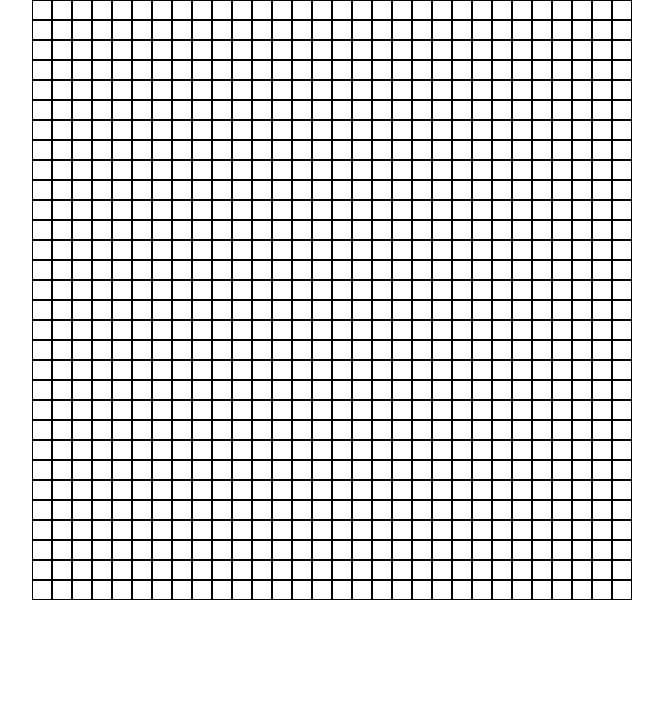
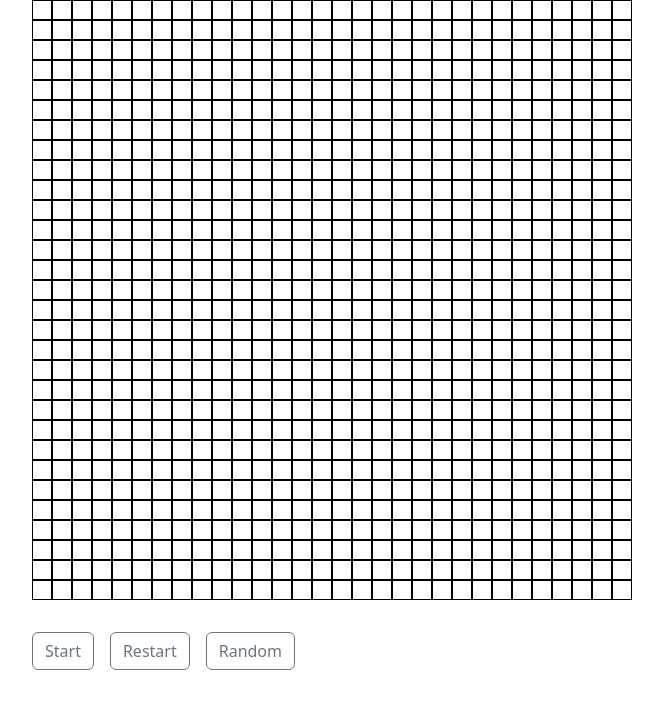
Before and after one commit to gabrielaRazo/game-of-life, a React (Create React App) app: page / in a window 1280 px wide. Shown: the top 708 px of the page, without its empty margins (335-998 px from the left). Built offline with nearby package versions, Linux system fonts and the light colour scheme.

Commit message:
add: Funtion to start the game
The updateGrid will update the state to start playing the game

```diff
--- a/src/components/grid/grid.css
+++ b/src/components/grid/grid.css
@@ -3,3 +3,7 @@
   height: 20px;
   border: 1px solid black;
 }
+
+.space {
+  margin-top: 2em;
+}
--- a/src/components/grid/grid.js
+++ b/src/components/grid/grid.js
@@ -1,14 +1,22 @@
-import React, { useState, useEffect } from 'react';
+import React, { useState, useEffect, useRef } from 'react';
 import Container from 'react-bootstrap/Container';
 import Row from 'react-bootstrap/Row';
 import Col from 'react-bootstrap/Col';
+import Button from 'react-bootstrap/Button';
+import Stack from 'react-bootstrap/Stack';
 
 import './grid.css';
 
 const Grid = () => {
+  const numRows = 30;
+  const numCols = 30;
   const [grid, setGrid] = useState([]);
-  const [numCols, setNumCols] = useState(30);
-  const [numRows, setNumRows] = useState(30);
+  const [running, setRunning] = useState(false);
+  const runningRef = useRef(running);
+
+  useEffect(() => {
+    runningRef.current = running;
+  }, [running]);
 
   const onEmptyGrid = () => {
     var grid = [];
@@ -34,7 +42,6 @@ const Grid = () => {
 
   const onColorCell = (i, j) => {
     const newGrid = JSON.parse(JSON.stringify(grid));
-    console.log('newGrid', newGrid);
     // Toggle the cell between "alive" and "dead"
     newGrid[i][j] = grid[i][j] === 1 ? 0 : 1;
     setGrid(newGrid);
@@ -42,12 +49,61 @@ const Grid = () => {
 
   useEffect(() => {
     onEmptyGrid();
-    //setGrid(randomGrid());
   }, []);
+
+  const updateGrid = (grid) => {
+    if (!runningRef.current) {
+      return;
+    }
+    let newGrid = JSON.parse(JSON.stringify(grid));
+    for (let i = 0; i < grid.length; i++) {
+      for (let j = 0; j < grid[i].length; j++) {
+        let aliveNeighbors = 0;
+        for (let x = -1; x <= 1; x++) {
+          for (let y = -1; y <= 1; y++) {
+            if (x === 0 && y === 0) continue; //current cell does not change its state
+            if (i + x < 0 || j + y < 0) continue; //check if the indexes are not negative
+            if (i + x >= grid.length || j + y >= grid[0].length) continue; //check if the indexes are not greater than the grid itself
+
+            if (grid[i + x][j + y] === 1) {
+              //check if the cell is alive
+              aliveNeighbors++;
+            }
+          }
+        }
+        //rules for the game of life
+        if (grid[i][j] === 1) {
+          if (aliveNeighbors < 2 || aliveNeighbors > 3) {
+            //cell dies
+            newGrid[i][j] = 0;
+          }
+        } else {
+          if (aliveNeighbors === 3) {
+            //cell comes to life
+            newGrid[i][j] = 1;
+          }
+        }
+      }
+    }
+    return newGrid;
+  };
+
+  useEffect(() => {
+    let intervalId;
+    if (running) {
+      intervalId = setInterval(() => {
+        setGrid(updateGrid);
+      }, 500);
+    } else {
+      clearInterval(intervalId);
+    }
+    return () => clearInterval(intervalId);
+  }, [running, setGrid, updateGrid]);
 
   return (
     <Container>
       <Row>
+        <div className="space" />
         <Col
           lg={{ span: 6, offset: 3 }}
           md={{ span: 6, offset: 1 }}
@@ -77,6 +133,24 @@ const Grid = () => {
                 ))
               )}
           </div>
+          <div className="space" />
+          <Stack direction="horizontal" gap={3}>
+            <Button
+              variant="outline-secondary"
+              onClick={() => setRunning(!running)}
+            >
+              {running ? 'Stop' : 'Start'}
+            </Button>
+            <Button variant="outline-secondary" onClick={() => onEmptyGrid()}>
+              Restart
+            </Button>
+            <Button
+              variant="outline-secondary"
+              onClick={() => setGrid(randomGrid())}
+            >
+              Random
+            </Button>
+          </Stack>
         </Col>
       </Row>
     </Container>
--- a/src/reportWebVitals.js
+++ b/src/reportWebVitals.js
@@ -1,4 +1,4 @@
-const reportWebVitals = onPerfEntry => {
+const reportWebVitals = (onPerfEntry) => {
   if (onPerfEntry && onPerfEntry instanceof Function) {
     import('web-vitals').then(({ getCLS, getFID, getFCP, getLCP, getTTFB }) => {
       getCLS(onPerfEntry);
```
